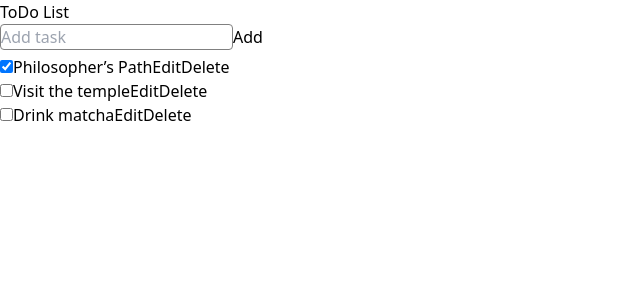
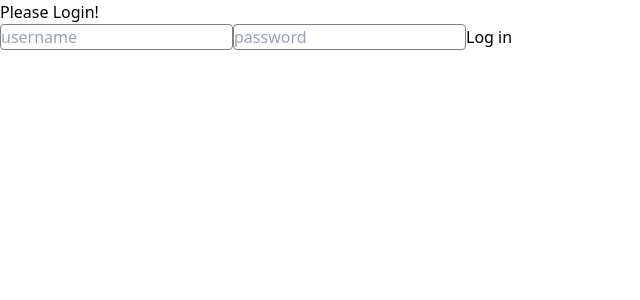
Before and after one commit to priyankavaidya-stack/react-machine-coding, a React (Vite) app: page / in a window 1280 px wide. Shown: the top 300 px of the page, without its empty margins (0-640 px from the left). Built offline with nearby package versions, Linux system fonts and the light colour scheme.

Commit message:
code for handling form data with useState

```diff
--- /dev/null
+++ b/src/components/UseStateForm/Form.jsx
@@ -0,0 +1,64 @@
+import React, { useState } from 'react'
+
+export default function Form() {
+    const [username, setUsername] = useState("");
+    const [password, setPassword] = useState("");
+    const [isLoading, showLoader] = useState(false);
+    const [error, setError] = useState(false);
+    const [isLoggedIn, setIsLogegdIn] = useState(false);
+
+    const onSubmit = async(e) => {
+        e.preventDefault();
+        setError('');
+        showLoader(true);
+        try{
+            await new Promise((resolve, reject) => {
+                setTimeout(() => {
+                    if(username === 'priyanka' && password === 'vaidya'){
+                        resolve();
+                    }else{
+                        reject();
+                    }
+                }, 1000);
+            });
+            setIsLogegdIn(true);
+        }catch(error){
+            setError('Incorrect username or password');
+            showLoader(false);
+            setUsername('');
+            setPassword('');
+        }
+    };
+
+  return (
+    <div>
+        <div className="login-container">
+            {isLoggedIn ? (
+                <>
+                    <h1>Welcome {username}!</h1>
+                    <button onClick={()=> setIsLogegdIn(false)}>Log Out</button>
+                </>
+            ) : (
+                <form className="form" onSubmit={onSubmit}>
+                    {error && <p className="error">{error}</p>}
+                    <p>Please Login!</p>
+                    <input type="text"
+                        placeholder="username"
+                        value={username}
+                        onChange={(e)=> setUsername(e.target.value)} />
+
+                    <input type="text"
+                        placeholder="password"
+                        autoComplete="new-password"
+                        value={password}
+                        onChange={(e)=> setPassword(e.target.value)} />
+
+                    <button className="submit" type="submit" disabled={isLoading}>
+                        {isLoading ? 'Logging in...' : 'Log in'}
+                    </button>
+                </form>
+            )}
+        </div>
+    </div>
+  )
+}
--- a/src/main.jsx
+++ b/src/main.jsx
@@ -2,8 +2,8 @@ import React from 'react'
 import ReactDOM from 'react-dom/client'
 import { BrowserRouter as Router } from 'react-router-dom';
 import './index.css'
-import ParentContext from './components/ContextAPI/ParentContext';
-import DarkModeContext from './components/ContextAPI/DarkModeContext';
+// import ParentContext from './components/ContextAPI/ParentContext';
+// import DarkModeContext from './components/ContextAPI/DarkModeContext';
 // import App1 from './App1.jsx'
 // import Timer from './Timer.jsx';
 // import AppProptypes from './AppProptypes.jsx';
@@ -23,7 +23,8 @@ import DarkModeContext from './components/ContextAPI/DarkModeContext';
 // import ReducerToDo from './components/reducer/ReducerToDo';
 // import UpdateObjectContext from './components/ContextAPI/UpdateObjectContext';
 // import MultipleContext2 from './components/ContextAPI/MultipleContext2';
-import TaskApp from './components/ContextReducerCombine/App';
+// import TaskApp from './components/ContextReducerCombine/App';
+import Form from './components/UseStateForm/Form';
 
 ReactDOM.createRoot(document.getElementById('root')).render(
   <Router>
@@ -101,7 +102,11 @@ ReactDOM.createRoot(document.getElementById('root')).render(
       {/* <MultipleContext2 /> */}
 
       {/* Combine API context with useReducer */}
-      <TaskApp />
+      {/* <TaskApp /> */}
+
+      {/* handling form with useState example */}
+      <Form />
+
     </React.StrictMode>
   </Router>,
 )
```
